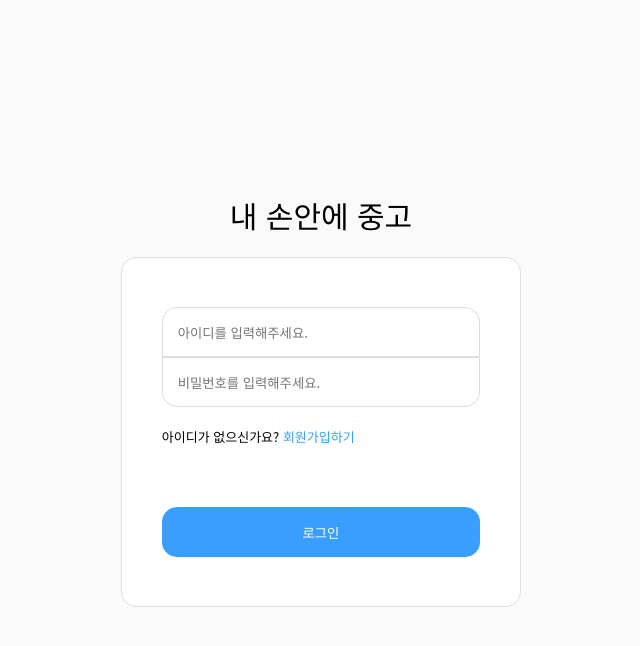
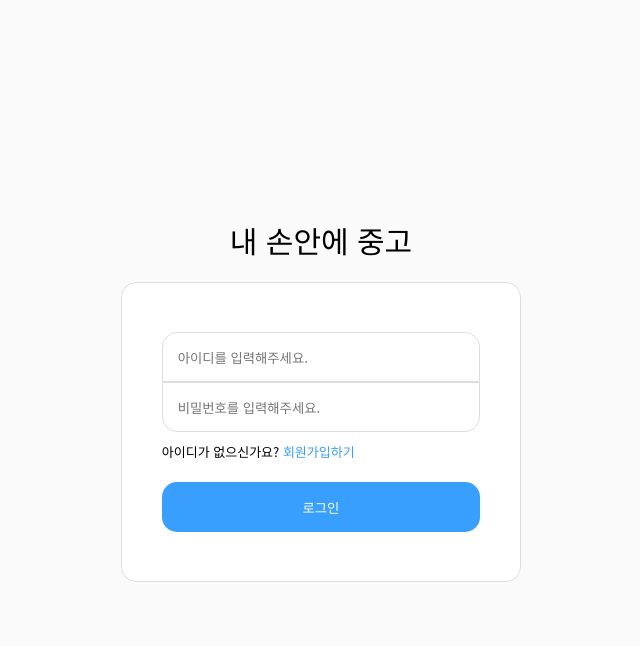
Before and after one commit to choitjddn0311/used_web, a PHP site: page /login.php in a window 1280 px wide. Shown: the top 646 px of the page, without its empty margins (319-959 px from the left). Run offline with PHP 8.4, Linux system fonts and the light colour scheme.

Commit message:
style: box size fix

```diff
--- a/used_site/style/style.css
+++ b/used_site/style/style.css
@@ -148,7 +148,7 @@ main {
 }
 .login_box {
     width: 400px;
-    height: 350px;
+    height: 300px;
     border: 1px solid #ddd;
     border-radius: 15px;
     display: flex;
@@ -158,7 +158,7 @@ main {
 }
 .login_box > form {
     width: 80%;
-    height: 250px;
+    height: 200px;
     display: flex;
     flex-direction: column;
     justify-content: space-between;
@@ -185,8 +185,8 @@ main {
 .login_box > form > .info_inputBox > p {
     font-size: 13px;
     width: 100%;
-    height: 60px;
-    line-height: 60px;
+    height: 40px;
+    line-height: 40px;
 }
 .login_box > form > .info_inputBox > p > span {
     color: #399fff;
```
